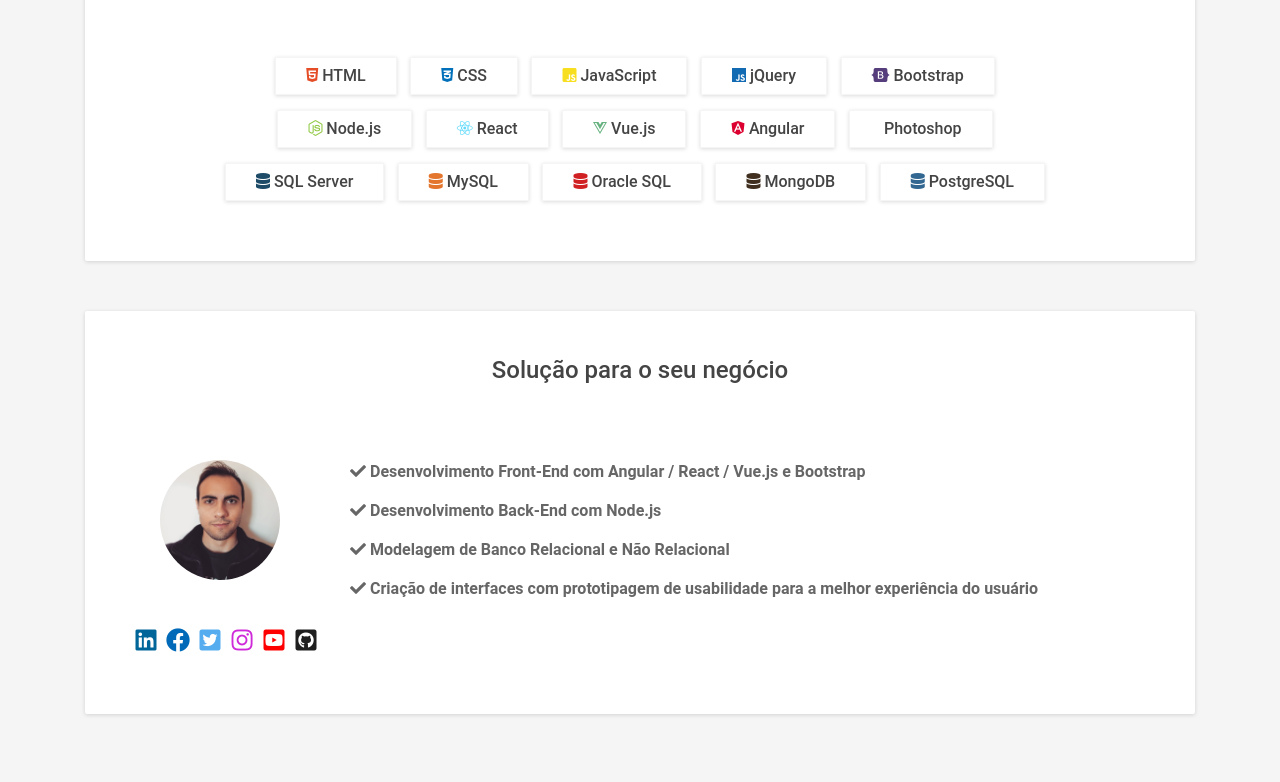
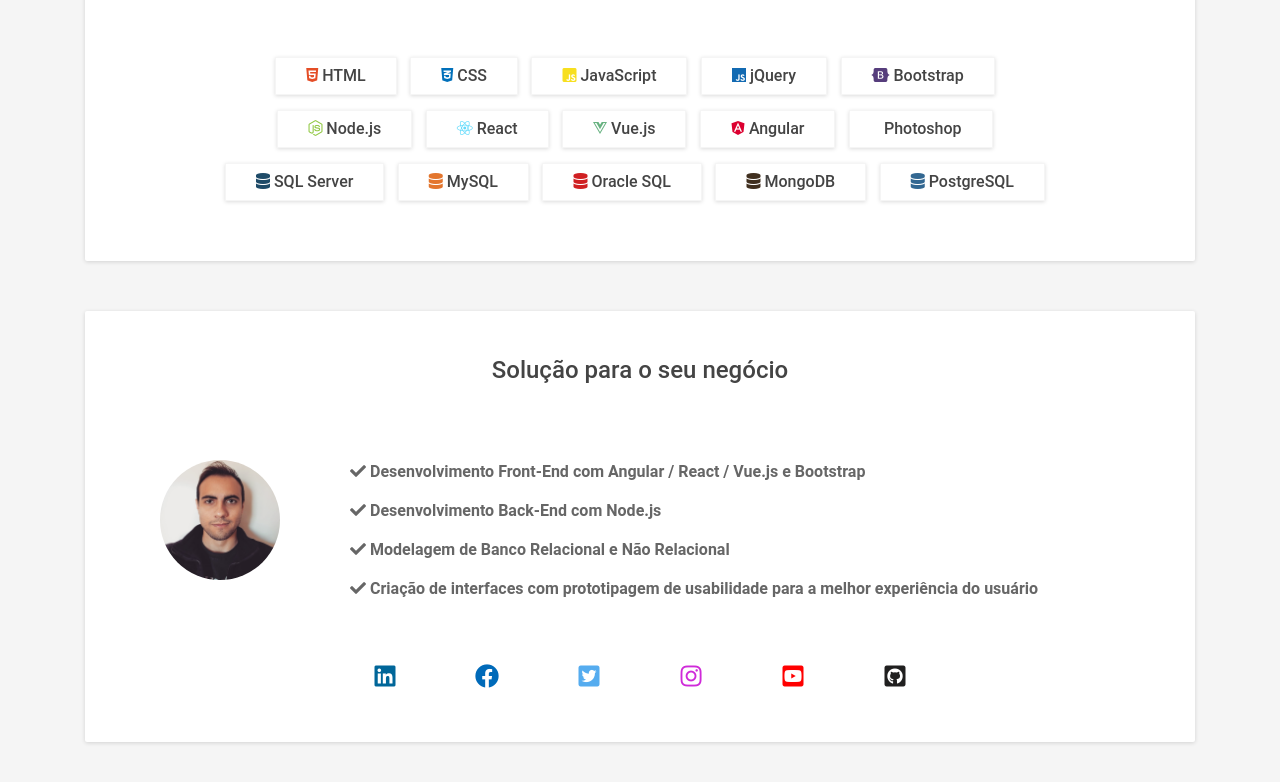
Before and after one commit to RBritoX/rbritox.github.io, a plain HTML site: page index.html in a window 1280 px wide. Shown: the part 2936-3718 px from the top of the page. Drawn offline with nearby package versions, Linux system fonts and the light colour scheme; some icons are missing.

Commit message:
atualizacao icones

```diff
--- a/index.html
+++ b/index.html
@@ -415,7 +415,7 @@
                         <img class="profile-image rounded-circle" src="./foto.jpg" alt="foto">
 
                         <div class="dialog">
-                            <ul class="list-unstyled service-list">
+                            <ul class="list-unstyled service-list mb-4">
                                 <li class="font-weight-bold"><i class="fas fa-check" aria-hidden="true"></i> Desenvolvimento
                                     Front-End com Angular / React / Vue.js e Bootstrap
                                 <li class="font-weight-bold"><i class="fas fa-check" aria-hidden="true"></i> Desenvolvimento
@@ -427,18 +427,29 @@
                             </ul>
                         </div>
                         <!--//diaplog-->
+
                     </div>
                     <!--//intro-->
-                    <section class="contact-section">
-                        <ul class="nav">
-                            <li class="nav-item social border-0"><a class="nav-link mx-0 mb-3 p-0" href="https://www.linkedin.com/in/raphaellbrito/"><i class="rotacao fab fa-linkedin linkedin"></i></li></a>
-                            <li class="nav-item social border-0"><a class="nav-link mx-0 mb-3 p-0" href="https://www.facebook.com/RaphaBrito"><i class="rotacao fab fa-facebook facebook"></i></li></a>
-                            <li class="nav-item social border-0"><a class="nav-link mx-0 mb-3 p-0" href="https://twitter.com/RaphaelBritoX"><i class="rotacao fab fa-twitter-square twitter"></i></li></a>
-                            <li class="nav-item social border-0"><a class="nav-link mx-0 mb-3 p-0" href="https://www.instagram.com/raphaellbrito/"><i class="rotacao fab fa-instagram instagram"></i></li></a>
-                            <li class="nav-item social border-0"><a class="nav-link mx-0 mb-3 p-0" href="https://www.youtube.com/channel/UCeHSD5JgD38RoqN-uvlulFw?view_as=subscriber"><i class="rotacao fab fa-youtube-square youtube"></i></li></a>
-                            <li class="nav-item social border-0"><a class="nav-link mx-0 mb-3 p-0" href="https://github.com/RBritoX"><i class="rotacao fab fa-github-square github"></i></li></a>
-                        </ul>
-                    </section>
+                    <ul class="nav social-list">
+                        <li class="nav-item social"><a class="border-0 nav-link mx-0 p-0"
+                                href="https://www.linkedin.com/in/raphaellbrito/"><i class="rotacao fab fa-linkedin linkedin"></i>
+                        </li>
+                        </a>
+                        <li class="nav-item social"><a class="border-0 nav-link mx-0 p-0" href="https://www.facebook.com/RaphaBrito"><i
+                                    class="rotacao fab fa-facebook facebook"></i></li></a>
+                        <li class="nav-item social"><a class="border-0 nav-link mx-0 p-0" href="https://twitter.com/RaphaelBritoX"><i
+                                    class="rotacao fab fa-twitter-square twitter"></i></li>
+                        </a>
+                        <li class="nav-item social"><a class="border-0 nav-link mx-0 p-0" href="https://www.instagram.com/raphaellbrito/"><i
+                                    class="rotacao fab fa-instagram instagram"></i>
+                        </li>
+                        </a>
+                        <li class="nav-item social"><a class="border-0 nav-link mx-0 p-0"
+                                href="https://www.youtube.com/channel/UCeHSD5JgD38RoqN-uvlulFw?view_as=subscriber"><i
+                                    class="rotacao fab fa-youtube-square youtube"></i></li></a>
+                        <li class="nav-item social"><a class="border-0 nav-link mx-0 p-0" href="https://github.com/RBritoX"><i
+                                    class="rotacao fab fa-github-square github"></i></li></a>
+                    </ul>
                 </section>
                 <!--//section-->
             </div>
--- a/template.css
+++ b/template.css
@@ -127,8 +127,15 @@ a.btn:hover {
     width: 130px;
 }
 
+.social-list {
+    margin-top: 5%;
+    margin-left: 20%;
+    margin-right: 20%;
+}
+
 .social {
     font-size: 30px;
+    margin: auto;
 }
 
 .rotacao:hover {
```
